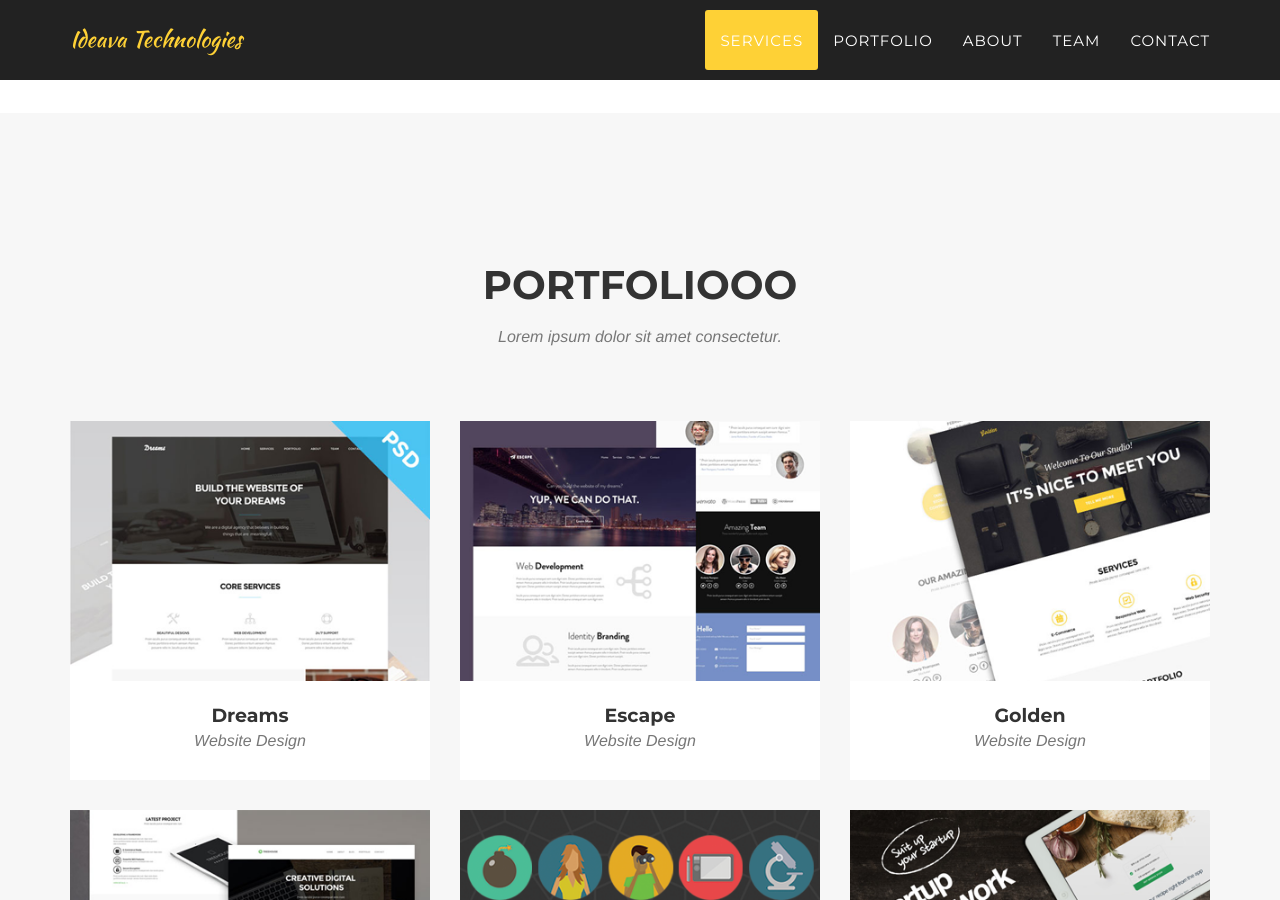
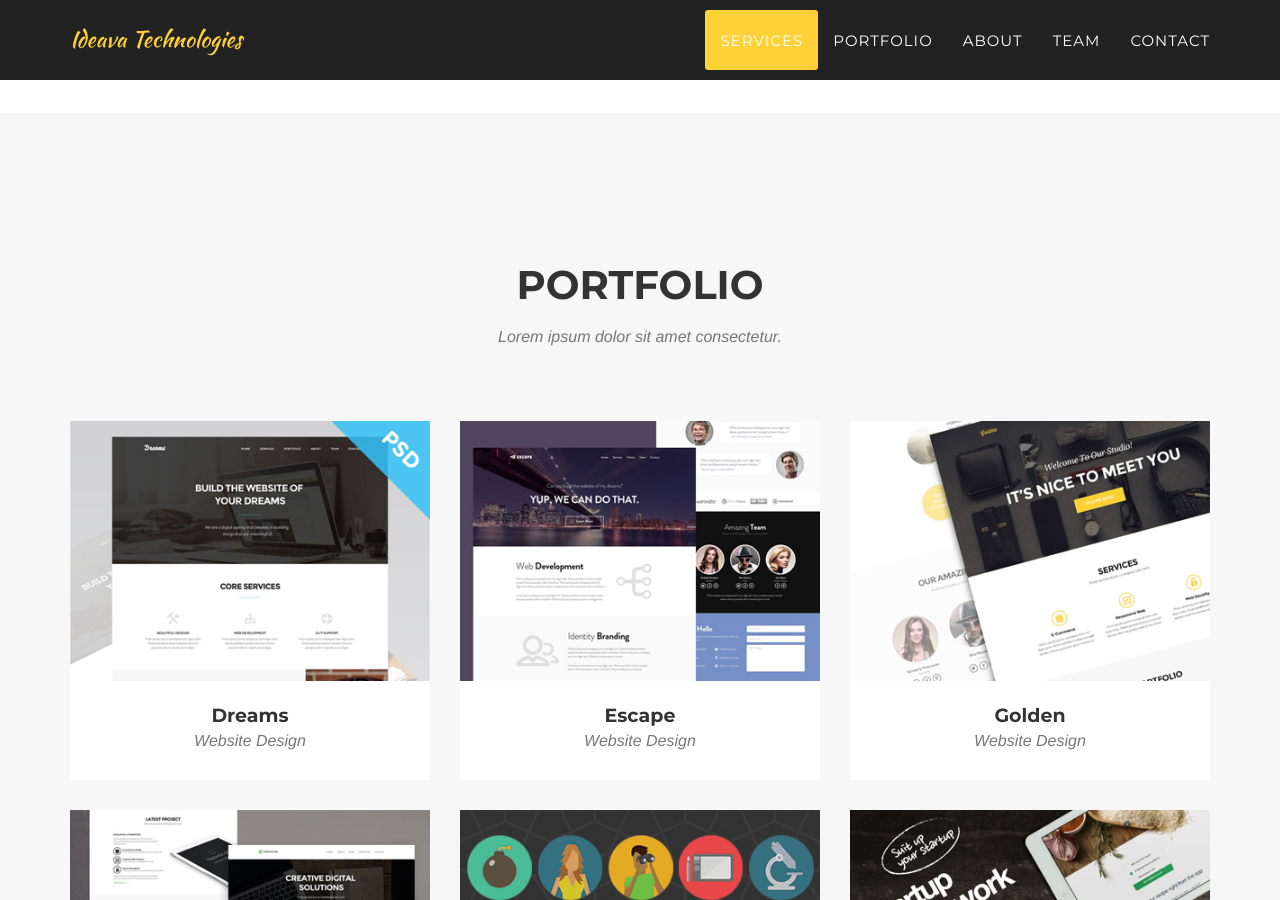
Before and after one commit to alperozturk/blog, a Jekyll site: the page built from index.html, in a window 1280 px wide and 900 px high, scrolled down 1357 px. Built offline with Jekyll 4.4.1, drawn with Linux system fonts in a browser that asks for light colours; some web fonts are replaced.

Commit message:
Update portfolio_grid.html

```diff
--- a/_includes/portfolio_grid.html
+++ b/_includes/portfolio_grid.html
@@ -3,7 +3,7 @@
         <div class="container">
             <div class="row">
                 <div class="col-lg-12 text-center">
-                    <h2 class="section-heading">Portfoliooo</h2>
+                    <h2 class="section-heading">Portfolio</h2>
                     <h3 class="section-subheading text-muted">Lorem ipsum dolor sit amet consectetur.</h3>
                 </div>
             </div>
```
